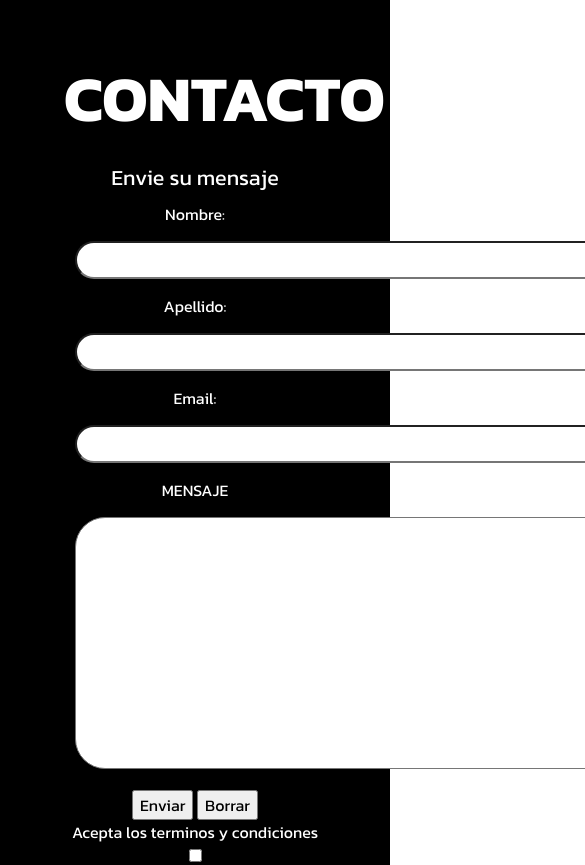
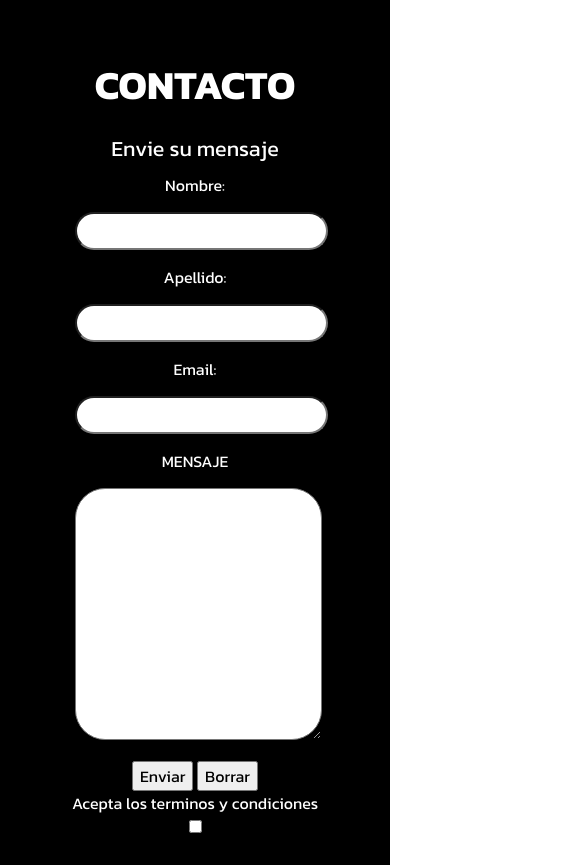
Before and after one commit to remedina95/TercerPreentregaRodrigoMedina, a website: page pages/contacto.html in a window 390 px wide. Shown: the part 209-1074 px from the top of the page, 585 px wide, since content can reach past the window. Drawn offline with nearby package versions, Linux system fonts and the light colour scheme; grey boxes are pictures that could not be loaded.

Commit message:
cambios de titulos para responsive

```diff
--- a/pages/contacto.html
+++ b/pages/contacto.html
@@ -73,7 +73,7 @@
                     </div>
                     <div>
                         <label for="mensaje">MENSAJE</label>
-                        <textarea class="cajas" name="mensaje" id="" cols="50" rows="10"></textarea>
+                        <textarea class="cajas" name="mensaje" id="" cols="20" rows="10"></textarea>
                     </div>
                     <input type="submit" value="Enviar">
                     <input type="reset" value="Borrar">
--- a/scss/style.scss
+++ b/scss/style.scss
@@ -19,7 +19,7 @@
 body {
     font-family: 'Kanit', sans-serif;
     h1 {
-        font-size: 4rem;
+        font-size: 2.5rem;
         font-weight: 700;
     }
 }
@@ -34,7 +34,7 @@ body {
     text-align: center;
     .cajas {
         margin: 15px;
-        padding: 5px 295px;
+        padding: 5px 25px;
         border-radius: 30px;
     }
 }
```
Also changed, not shown: pages/services.html (+1 -1 lines), css/style.css.
